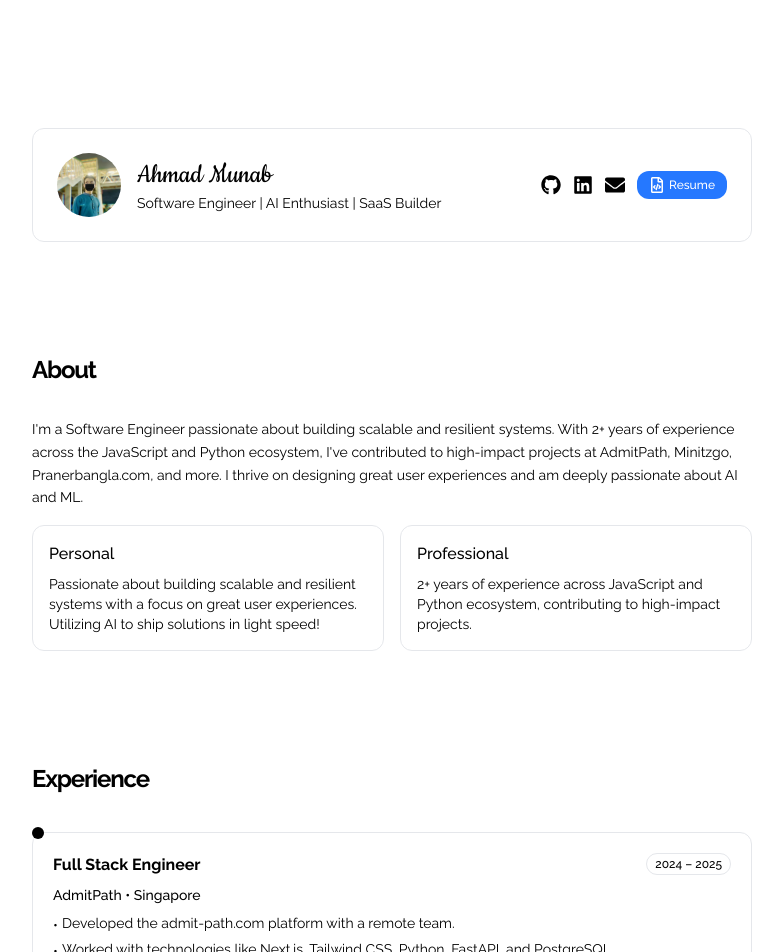
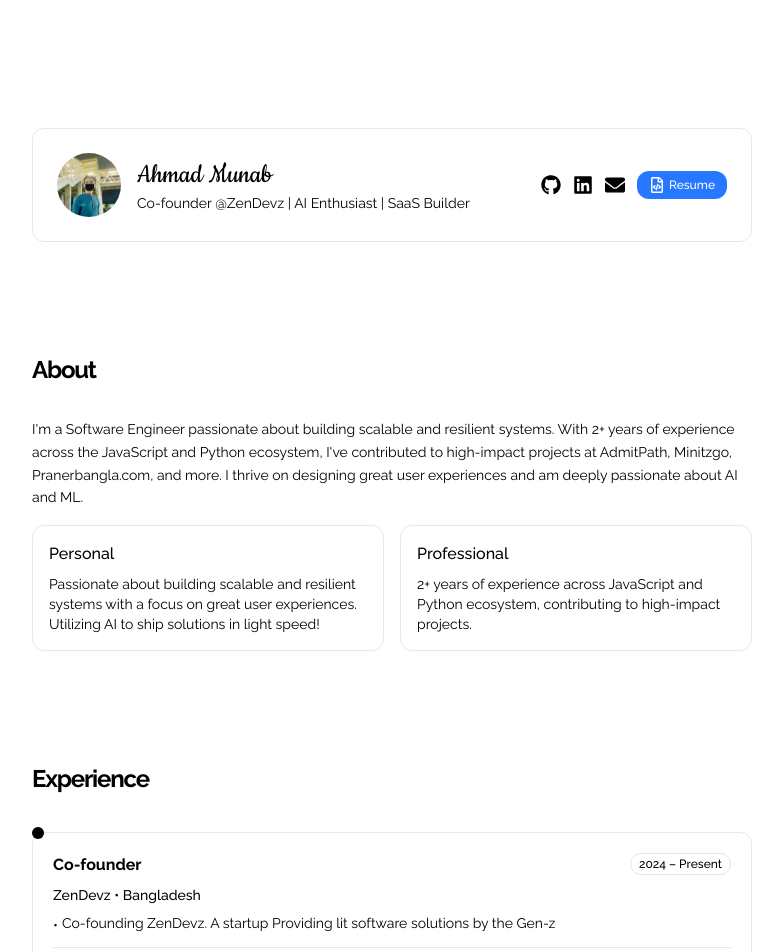
Before and after one commit to Ahmad-Munab/portfolio-v3, a Next.js app: page / in a window 1280 px wide. Shown: the top 952 px of the page, without its empty margins (248-1031 px from the left). Built offline with nearby package versions, Linux system fonts and the light colour scheme.

Commit message:
added zendevz

```diff
--- a/src/data/portfolio.ts
+++ b/src/data/portfolio.ts
@@ -71,6 +71,16 @@ export const projects = [
 ];
 
 export const experiences = [
+  {
+    title: "Co-founder",
+    company: "ZenDevz",
+    location: "Bangladesh",
+    period: "2024 – Present",
+    description: [
+      "Co-founding ZenDevz. A startup Providing lit software solutions by the Gen-z",
+    ],
+    tech: [SiNextdotjs, SiTailwindcss, SiPython, SiFastapi, SiPostgresql]
+  },
   {
     title: "Full Stack Engineer",
     company: "AdmitPath",
@@ -164,7 +174,7 @@ export const skills = [
 
 export const about = {
   name: "Ahmad Munab",
-  title: "Software Engineer | AI Enthusiast | SaaS Builder",
+  title: "Co-founder @ZenDevz | AI Enthusiast | SaaS Builder",
   location: "Dhaka, Bangladesh",
   phone: "+880 1968450105",
   email: "ahmadmunab22@gmail.com",
```
